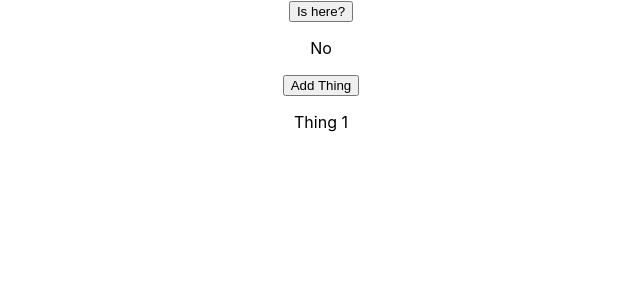
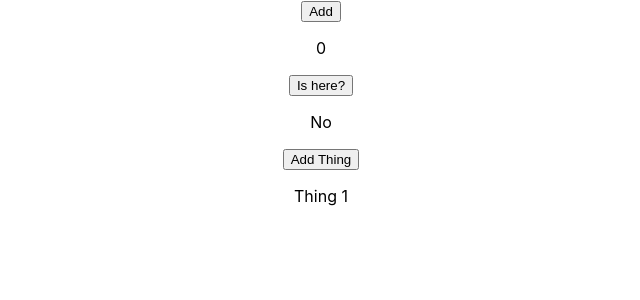
Before and after one commit to LennyRemache/learn-react, a React (Create React App) app in the folder counter-app/: page / in a window 1280 px wide. Shown: the top 300 px of the page, without its empty margins (319-959 px from the left). Built offline with nearby package versions, Linux system fonts and the light colour scheme.

Commit message:
Passing state as props

```diff
--- a/counter-app/src/App.js
+++ b/counter-app/src/App.js
@@ -1,6 +1,8 @@
 import logo from "./logo.svg";
 import "./App.css";
 import React from "react";
+
+import Count from "./Count";
 
 function App() {
   const [thingsArr, setThingsArr] = React.useState(["Thing 1"]);
@@ -28,8 +30,16 @@ function App() {
     }));
   }
 
+  const [count, setCount] = React.useState(0);
+
+  function add() {
+    setCount((prevCount) => prevCount + 1);
+  }
+
   return (
     <div className="App">
+      <button onClick={add}>Add</button>
+      <Count number={count} />
       <button onClick={isHere}>Is here?</button>
       <p>{personObj.isHere ? "Yes" : "No"}</p>
       <button onClick={addThing}>Add Thing</button>
--- /dev/null
+++ b/counter-app/src/Count.js
@@ -0,0 +1,3 @@
+export default function Count(props) {
+  return <p>{props.number}</p>;
+}
```
